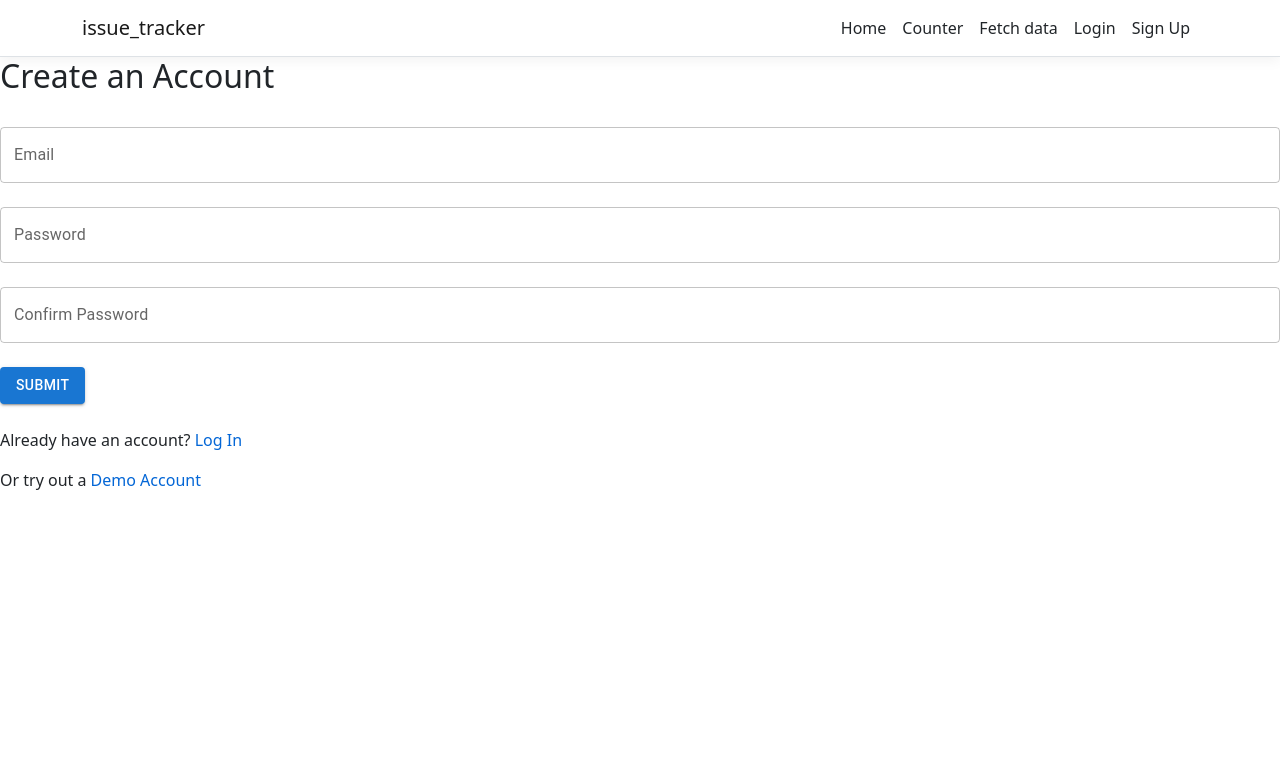
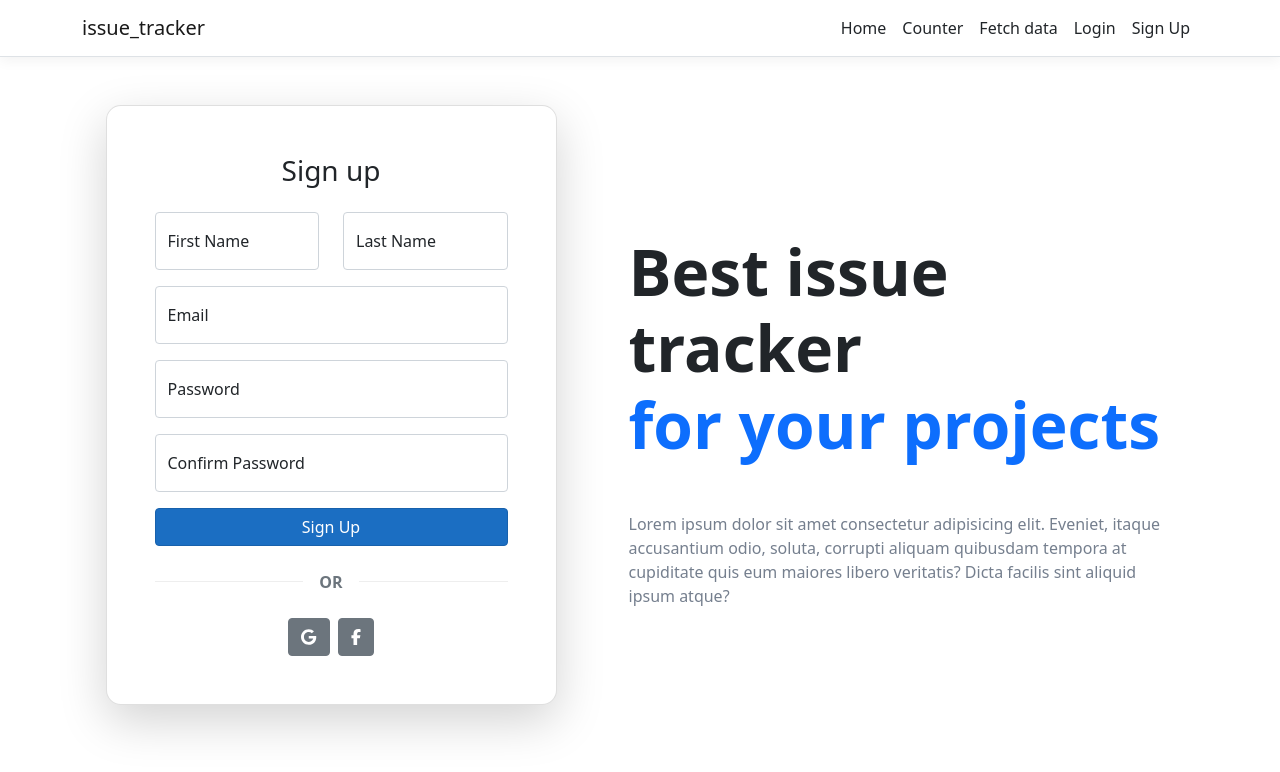
Before and after one commit to Jaee-C/planify, a React (Create React App) app in the folder client/: page /signup in a window 1280 px wide. Shown: the top 772 px of the page. Built offline with nearby package versions, Linux system fonts and the light colour scheme.

Commit message:
updated sign up page

```diff
--- a/client/package.json
+++ b/client/package.json
@@ -13,9 +13,7 @@
     "@mui/material": "^5.8.5",
     "bootstrap": "^5.1.3",
     "formik": "^2.2.9",
-    "http-proxy-middleware": "^2.0.6",
     "jquery": "^3.6.0",
-    "merge": "^2.1.1",
     "react": "^18.1.0",
     "react-dom": "^18.1.0",
     "react-router-bootstrap": "^0.26.1",
--- a/client/src/components/Login.js
+++ b/client/src/components/Login.js
@@ -78,9 +78,7 @@ const Login = () => {
                   formik.touched.password && Boolean(formik.errors.password)
                 }
               />
-              <Label className="form-label">
-                Password
-              </Label>
+              <Label className="form-label">Password</Label>
               <FormFeedback>{formik.errors.password}</FormFeedback>
             </FormGroup>
 
@@ -96,9 +94,22 @@ const Login = () => {
             </div>
 
             {/* Submit Button */}
-            <Button size="lg" block color="primary" type="submit">
+            <Button
+              size="lg"
+              block
+              color="primary"
+              className="mb-3"
+              type="submit"
+            >
               Login
             </Button>
+
+            <p class="mb-5 pb-lg-2" color="primary">
+              Don't have an account?{" "}
+              <a href="#!" className="text-primary">
+                Register here
+              </a>
+            </p>
 
             <Divider>OR</Divider>
 
--- a/client/src/components/Signup.js
+++ b/client/src/components/Signup.js
@@ -1,11 +1,26 @@
 import React from "react";
-import { Button, Box, Grid, TextField } from "@mui/material";
+import {
+  Button,
+  Container,
+  FormGroup,
+  FormFeedback,
+  Input,
+  Label,
+  Row,
+  Col,
+  Card,
+  CardBody,
+} from "reactstrap";
+import { FontAwesomeIcon } from "@fortawesome/react-fontawesome";
+import { faGoogle, faFacebookF } from "@fortawesome/free-brands-svg-icons";
 import { useNavigate } from "react-router-dom";
 import { useFormik } from "formik";
 import * as Yup from "yup";
-import Link from "./Link";
+import Divider from "./Divider/Divider";
 
 const SignupSchema = Yup.object().shape({
+  firstName: Yup.string(),
+  lastName: Yup.string(),
   email: Yup.string().required("Required").email("Invalid email"),
   password: Yup.string().required("Required"),
   passwordRepeat: Yup.string()
@@ -18,6 +33,8 @@ const Signup = () => {
 
   const formik = useFormik({
     initialValues: {
+      firstName: "",
+      lastName: "",
       email: "",
       password: "",
       passwordRepeat: "",
@@ -29,69 +46,181 @@ const Signup = () => {
   });
 
   return (
-    <div id="base">
-      <Box id="form-box">
+    <Container className="py-5 h-100">
+      <Row className="d-flex align-items-center justify-content-center h-100">
+        <Col lg="5" className="me-5">
+          <Card className="shadow-lg" style={{borderRadius: "15px" }}>
+            <CardBody className="py-5 px-md-5">
               <form autoComplete="off" onSubmit={formik.handleSubmit}>
-          <Grid container direction="column" spacing={3} id="form-container">
-            <Grid item>
-              <h2>Create an Account</h2>
-            </Grid>
-            <Grid item>
-            <TextField
-              fullWidth
-              id="email"
-              name="email"
-              label="Email"
+
+              <h3 className="text-center mb-4">Sign up</h3>
+              {/* Form input for first name and last name */}
+              <Row>
+                <Col md="6">
+                  <FormGroup floating>
+                    <Input
+                      type="text"
+                      placeholder="First Name"
+                      value={formik.values.firstName}
+                      onChange={formik.handleChange}
+                      invalid={formik.touched.firstName && Boolean(formik.errors.firstName)}
+                    />
+                    <Label className="form-label">First Name</Label>
+                    <FormFeedback>{formik.errors.firstName}</FormFeedback>
+                  </FormGroup>
+                </Col>
+
+                <Col md="6">
+                  <FormGroup floating>
+                    <Input
+                      type="text"
+                      placeholder="Last Name"
+                      value={formik.values.lastName}
+                      onChange={formik.handleChange}
+                      invalid={formik.touched.lastName && Boolean(formik.errors.lastName)}
+                    />
+                    <Label className="form-label">Last Name</Label>
+                    <FormFeedback>{formik.errors.lastName}</FormFeedback>
+                  </FormGroup>
+                </Col>
+              </Row>
+
+              {/* Email input */}
+              <FormGroup floating>
+                <Input
+                  type="email"
+                  placeholder="Email"
                   value={formik.values.email}
                   onChange={formik.handleChange}
-              error={formik.touched.email && Boolean(formik.errors.email)}
-              helperText={formik.touched.email && formik.errors.email}
+                  invalid={formik.touched.email && Boolean(formik.errors.email)}
                 />
-            </Grid>
-            <Grid item>
-            <TextField
-              fullWidth
-              id="password"
-              name="password"
-              label="Password"
+                <Label className="form-label">Email</Label>
+                <FormFeedback>{formik.errors.email}</FormFeedback>
+              </FormGroup>
+
+              {/* Password input */}
+              <FormGroup floating>
+                <Input
                   type="password"
+                  placeholder="Password"
                   value={formik.values.password}
                   onChange={formik.handleChange}
-              error={formik.touched.password && Boolean(formik.errors.password)}
-              helperText={formik.touched.password && formik.errors.password}
+                  invalid={formik.touched.password && Boolean(formik.errors.password)}
                 />
-            </Grid>
-            <Grid item>
-              <TextField
-                label="Confirm Password"
-                type="password"
-                name="passwordRepeat"
-                variant="outlined"
+                <Label className="form-label">Password</Label>
+                <FormFeedback>{formik.errors.password}</FormFeedback>
+              </FormGroup>
+
+              {/* Confirm Password input */}
+              <FormGroup floating>
+                <Input
+                  type="passwordRepeat"
+                  placeholder="Confirm Password"
                   value={formik.values.passwordRepeat}
                   onChange={formik.handleChange}
-                error={formik.touched.passwordRepeat && Boolean(formik.errors.passwordRepeat)}
-                helperText={formik.touched.passwordRepeat && formik.errors.passwordRepeat}
-                fullWidth
+                  invalid={formik.touched.passwordRepeat && Boolean(formik.errors.passwordRepeat)}
                 />
-            </Grid>
-            <Grid item>
-              <Button variant="contained" type="submit">
-                Submit
+                <Label className="form-label">Confirm Password</Label>
+                <FormFeedback>{formik.errors.passwordRepeat}</FormFeedback>
+              </FormGroup>
+
+              <Button type="submit" color="primary" block className="mb-4">Sign Up</Button>
+
+              {/* Alt sign up methods */}
+              <div className="text-center">
+                <Divider> OR </Divider>
+                <Button type="button" className="mx-1">
+                  <FontAwesomeIcon icon={faGoogle}></FontAwesomeIcon>
                 </Button>
-            </Grid>
-            <Grid item>
-              <p>
-                Already have an account? <Link to="/">Log In</Link>
+                <Button type="button" className="mx-1">
+                  <FontAwesomeIcon icon={faFacebookF}></FontAwesomeIcon>
+                </Button>
+              </div>
+
+              </form>
+            </CardBody>
+          </Card>
+        </Col>
+
+        <Col lg="6" className="mb-5 mb-lg-0">
+        <h1 class="my-5 display-3 fw-bold ls-tight">
+            Best issue tracker <br />
+            <span class="text-primary">for your projects</span>
+          </h1>
+          <p style={{color: "hsl(217, 10%, 50.8%)"}}>
+            Lorem ipsum dolor sit amet consectetur adipisicing elit.
+            Eveniet, itaque accusantium odio, soluta, corrupti aliquam
+            quibusdam tempora at cupiditate quis eum maiores libero
+            veritatis? Dicta facilis sint aliquid ipsum atque?
           </p>
-              <p>
-                Or try out a <Link to="/home">Demo Account</Link>
-              </p>
-            </Grid>
-          </Grid>
-        </form>
-      </Box>
-    </div>
+        </Col>
+      </Row>
+
+
+    </Container>
   );
 };
+// <div id="base">
+//   <Box id="form-box">
+//     <form autoComplete="off" onSubmit={formik.handleSubmit}>
+//       <Grid container direction="column" spacing={3} id="form-container">
+//         <Grid item>
+//           <h2>Create an Account</h2>
+//         </Grid>
+//         <Grid item>
+//         <TextField
+//           fullWidth
+//           id="email"
+//           name="email"
+//           label="Email"
+//           value={formik.values.email}
+//           onChange={formik.handleChange}
+//           error={formik.touched.email && Boolean(formik.errors.email)}
+//           helperText={formik.touched.email && formik.errors.email}
+//         />
+//         </Grid>
+//         <Grid item>
+//         <TextField
+//           fullWidth
+//           id="password"
+//           name="password"
+//           label="Password"
+//           type="password"
+//           value={formik.values.password}
+//           onChange={formik.handleChange}
+//           error={formik.touched.password && Boolean(formik.errors.password)}
+//           helperText={formik.touched.password && formik.errors.password}
+//         />
+//         </Grid>
+//         <Grid item>
+//           <TextField
+//             label="Confirm Password"
+//             type="password"
+//             name="passwordRepeat"
+//             variant="outlined"
+//             value={formik.values.passwordRepeat}
+//             onChange={formik.handleChange}
+//             error={formik.touched.passwordRepeat && Boolean(formik.errors.passwordRepeat)}
+//             helperText={formik.touched.passwordRepeat && formik.errors.passwordRepeat}
+//             fullWidth
+//           />
+//         </Grid>
+//         <Grid item>
+//           <Button variant="contained" type="submit">
+//             Submit
+//           </Button>
+//         </Grid>
+//         <Grid item>
+//           <p>
+//             Already have an account? <Link to="/">Log In</Link>
+//           </p>
+//           <p>
+//             Or try out a <Link to="/home">Demo Account</Link>
+//           </p>
+//         </Grid>
+//       </Grid>
+//     </form>
+//   </Box>
+// </div>
 
 export default Signup;
```
Lines whose indentation alone changed are shown as unchanged.
